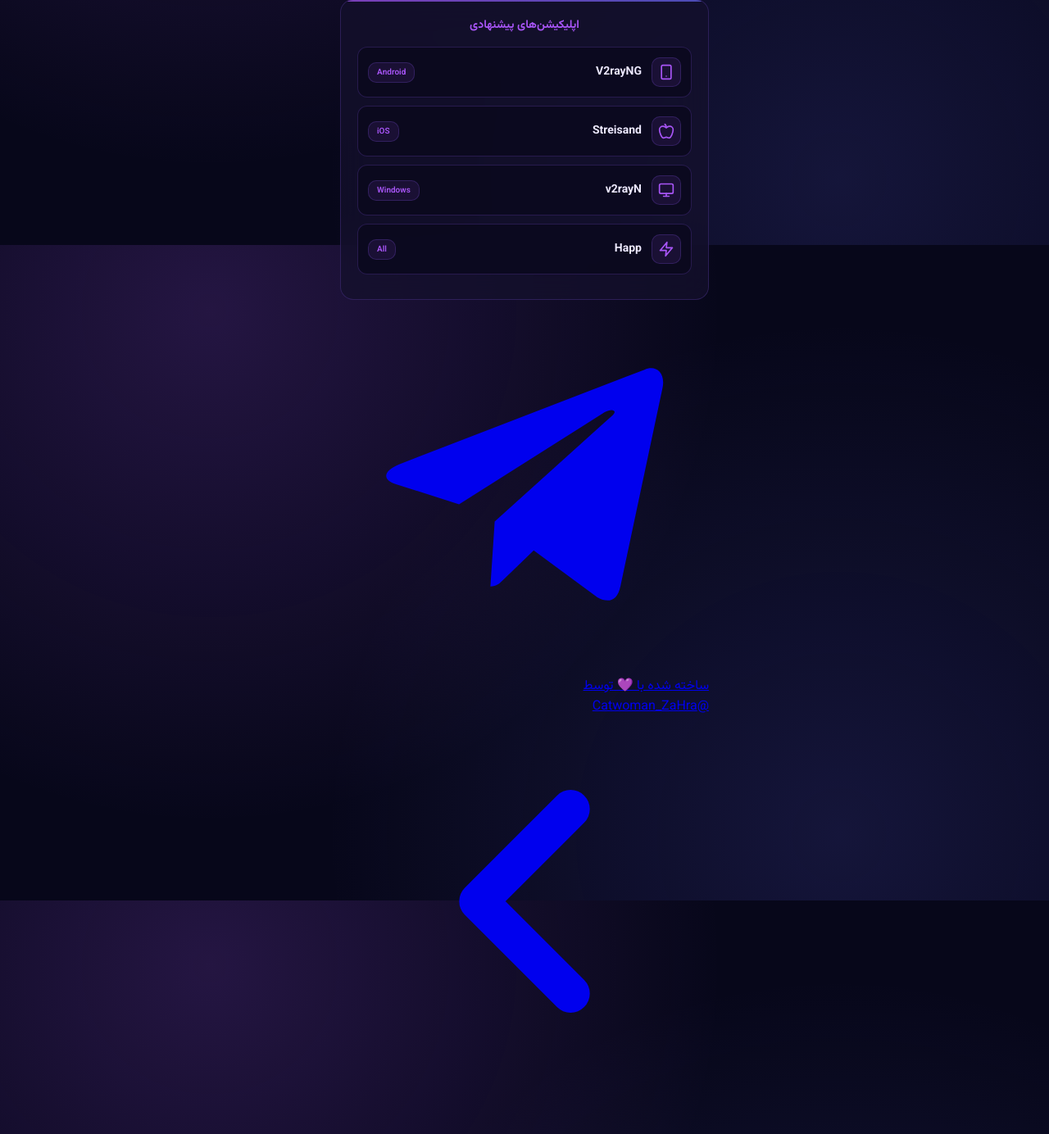
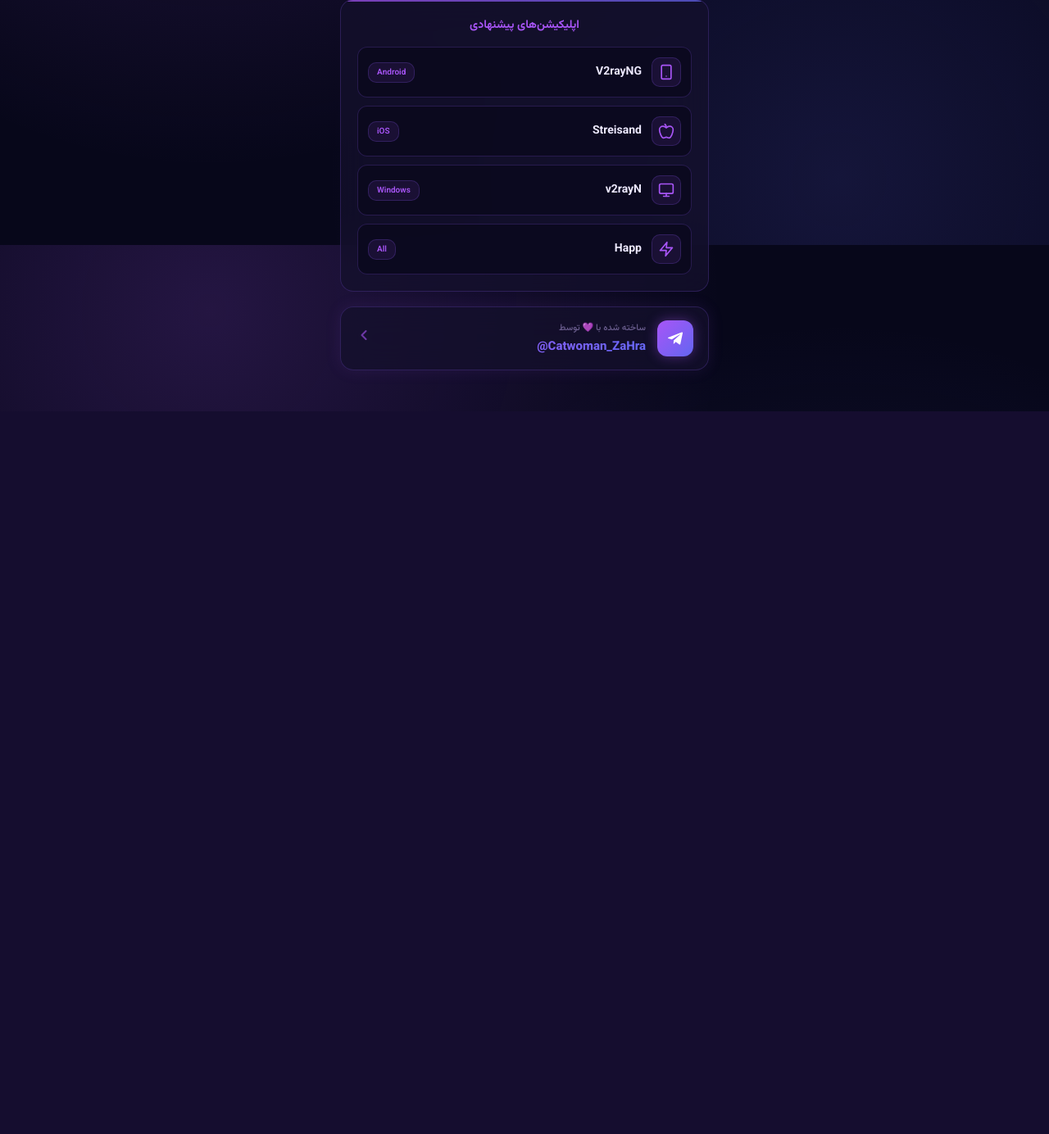
Before and after one commit to ajagdisxnshx/catwoman-panel, a FastAPI app: template templates/sub.html in a window 1280 px wide. Shown: the part 501-1885 px from the top of the page at 82% size. After the commit the page ends 1003 px from the top, so only its background shows below. Run offline with FastAPI, Linux system fonts and the light colour scheme; the template is opened without the code that fills it, so the values that code supplies are empty; parts of the project's set-up code (start-up, migrations or seed data) failed here and were passed over.

Commit message:
Update sub.css

```diff
--- a/static/sub.css
+++ b/static/sub.css
@@ -321,6 +454,7 @@ body {
     border: 1px solid var(--border-color);
     position: relative;
     overflow: hidden;
+    margin-bottom: 18px;
 }
 
 .apps-section::before {
@@ -422,12 +558,120 @@ body {
     line-height: 1.6;
 }
 
-.footer {
-    text-align: center;
-    margin-top: 20px;
-    padding: 15px;
+/* ====== FOOTER با لینک تلگرام ====== */
+.footer-card {
+    display: flex;
+    align-items: center;
+    gap: 14px;
+    padding: 16px 18px;
+    background: var(--bg-card);
+    backdrop-filter: blur(20px);
+    border: 1px solid var(--border-color);
+    border-radius: 16px;
+    text-decoration: none;
+    color: inherit;
+    transition: all 0.3s;
+    position: relative;
+    overflow: hidden;
+    box-shadow: 0 0 20px rgba(168, 85, 247, 0.1);
+}
+
+.footer-card::before {
+    content: '';
+    position: absolute;
+    inset: 0;
+    background: linear-gradient(135deg, rgba(168, 85, 247, 0.08), transparent);
+    opacity: 0;
+    transition: opacity 0.3s;
+}
+
+.footer-card:hover {
+    border-color: var(--accent);
+    box-shadow: 0 6px 25px rgba(168, 85, 247, 0.3);
+    transform: translateY(-2px);
+}
+
+.footer-card:hover::before {
+    opacity: 1;
+}
+
+.footer-icon {
+    width: 44px;
+    height: 44px;
+    border-radius: 12px;
+    background: var(--accent-grad);
+    display: flex;
+    align-items: center;
+    justify-content: center;
+    color: #fff;
+    flex-shrink: 0;
+    box-shadow: 0 0 15px rgba(168, 85, 247, 0.4);
+    position: relative;
+    z-index: 1;
+}
+
+.footer-icon svg { width: 24px; height: 24px; }
+
+.footer-text {
+    flex: 1;
+    position: relative;
+    z-index: 1;
+}
+
+.footer-title {
+    font-size: 11px;
     color: var(--text-muted);
-    font-size: 12px;
+    margin-bottom: 3px;
+    font-weight: 500;
+}
+
+.footer-link {
+    font-size: 15px;
+    font-weight: 800;
+    background: var(--accent-grad);
+    -webkit-background-clip: text;
+    background-clip: text;
+    -webkit-text-fill-color: transparent;
+    direction: ltr;
+    text-align: right;
+}
+
+.footer-arrow {
+    color: var(--accent);
+    opacity: 0.6;
+    transition: all 0.3s;
+    position: relative;
+    z-index: 1;
+}
+
+.footer-card:hover .footer-arrow {
+    opacity: 1;
+    transform: translateX(-4px);
+}
+
+.footer-arrow svg { width: 20px; height: 20px; }
+
+/* ====== TOAST ====== */
+.toast {
+    position: fixed;
+    bottom: 30px;
+    left: 50%;
+    transform: translateX(-50%) translateY(100px);
+    background: var(--accent-grad);
+    color: #fff;
+    padding: 12px 25px;
+    border-radius: 30px;
+    font-weight: 700;
+    font-size: 14px;
+    box-shadow: 0 10px 30px rgba(168, 85, 247, 0.5);
+    opacity: 0;
+    transition: all 0.3s cubic-bezier(0.4, 0, 0.2, 1);
+    z-index: 9999;
+}
+
+.toast.show {
+    opacity: 1;
+    transform: translateX(-50%) translateY(0);
 }
 
 ::-webkit-scrollbar { width: 6px; }
```
Also changed, not shown: other parts of static/sub.css (+201 -66 lines).
